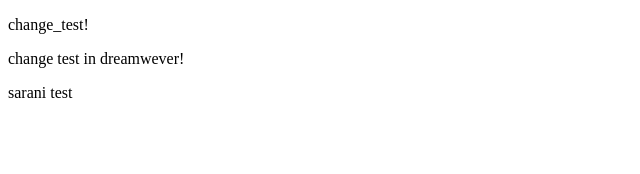
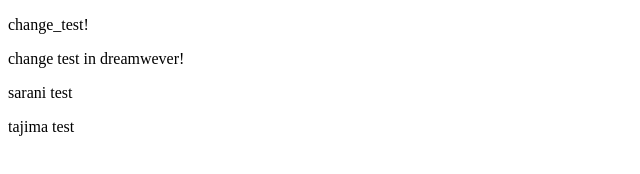
Before and after one commit to tajigit2020/test_repository1, a plain HTML site: page index.html in a window 1280 px wide. Shown: the full height of the page, 0-640 px from the left. Drawn offline with Linux system fonts and the light colour scheme.

Commit message:
Update index.html
文言入力

```diff
--- a/index.html
+++ b/index.html
@@ -7,6 +7,8 @@
     <p>change_test!</p>
 	<p>change test in dreamwever!</p>
 	<p>sarani test</p>
+
+	<p>tajima test</p>
 </head>
 <body>
 
```
